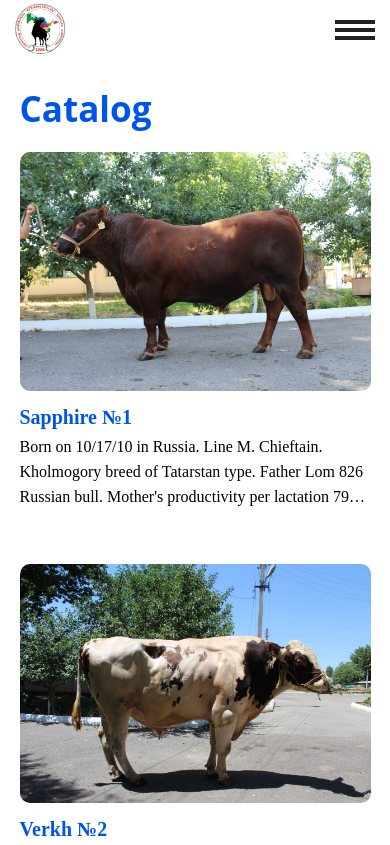
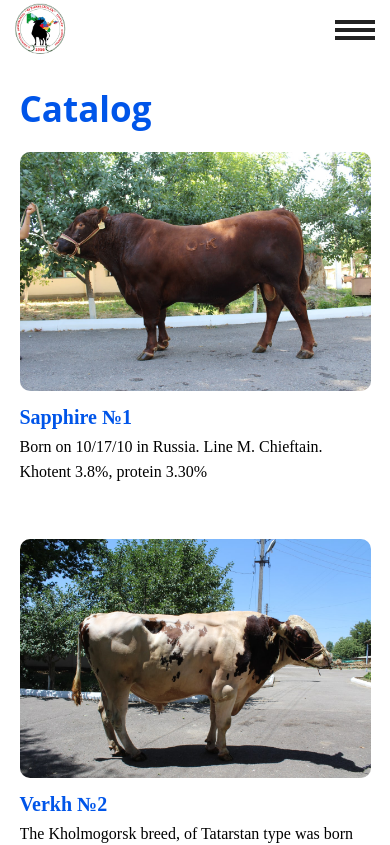
Before and after one commit to ValisherBotirov/Uz-nasilchilik, a Vue app: page /catolog in a window 390 px wide. Shown: the top 845 px of the page. Built offline with nearby package versions, Linux system fonts and the light colour scheme.

Commit message:
fix : catalog images

```diff
--- a/src/views/CatologView.vue
+++ b/src/views/CatologView.vue
@@ -67,7 +67,7 @@ export default {
           id: 1,
           title: "Sapphire ",
           description:
-            "Born on 10/17/10 in Russia. Line M. Chieftain. Kholmogory breed of Tatarstan type. Father Lom 826 Russian bull. Mother's productivity per lactation 7969 kg of milk. Fat content 3.8%, protein 3.30%",
+            "Born on 10/17/10 in Russia. Line M. Chieftain. Khotent 3.8%, protein 3.30%",
           img: slideImages1,
           zoti : "Qora ola golshtin",
           birth_date : "13.01.2017",
@@ -493,7 +493,8 @@ export default {
   gap: 30px;
 }
 .catalogue__cell{
-  display: flex;
+  display: grid;
+    grid-template-columns: 1fr 1fr;
   gap: 15px;
   justify-content: center;
   align-items: center;
@@ -548,7 +549,8 @@ span {
 
 @media (max-width:1110px){
   .catalogue__cell{
-    flex-direction: column;
+    grid-template-columns: 1fr ;
+    align-items: initial;
   }
   .catalogue__cell__left{
     width: 100%;
```
